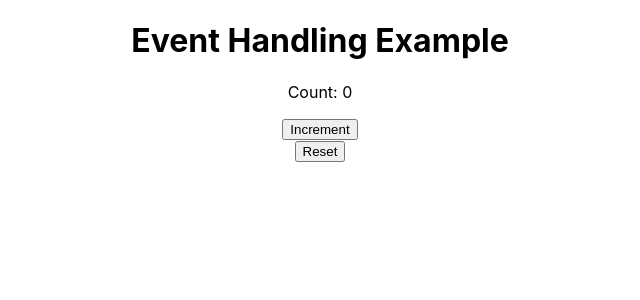
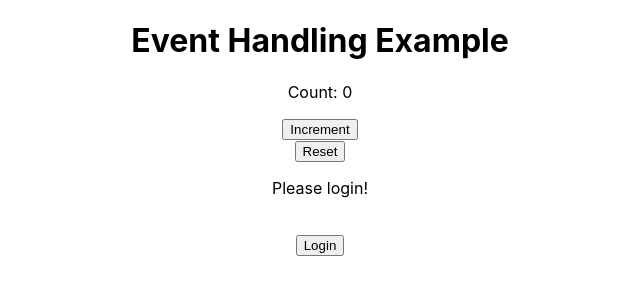
Before and after one commit to jkucaba/ReactJS_fund, a React (Create React App) app: page / in a window 1280 px wide. Shown: the top 300 px of the page, without its empty margins (320-960 px from the left). Built offline with nearby package versions, Linux system fonts and the light colour scheme.

Commit message:
Conditional Rendering

```diff
--- a/src/App.js
+++ b/src/App.js
@@ -10,6 +10,7 @@
 import Employee from './components/Employee';
 import User from './components/User';
 import EventHandling from './components/EventHandling';
+import ConditionalRendering from './components/ConditionalRendering';
 
 function App() {
 
@@ -51,6 +52,8 @@
       /> */}
     <EventHandling/>
 
+
+    <ConditionalRendering/>
     </div>
   );
 }
--- /dev/null
+++ b/src/components/ConditionalRendering.js
@@ -0,0 +1,38 @@
+import { useState } from "react"
+
+const ConditionalRendering = () => {
+
+    let isLogged = false;
+
+    const [isLoggedIn, setIsLoggedIn] = useState(false)
+
+
+    let message;
+    if(isLoggedIn){
+        message =  <p>Welcome, User</p>
+    } else {
+        message =  <p>Please login!</p>
+    }
+
+    function handleLogin(){
+        isLogged = !isLogged
+        setIsLoggedIn(isLogged)
+    }
+
+    return (
+        <div>
+            {
+                isLoggedIn ? <p>Welcome, User</p> : <p>Please login!</p>
+            }
+
+            <br/>
+            {
+                isLoggedIn ? <button onClick={handleLogin}>Logout</button> :  <button onClick={handleLogin}>Login</button>
+            }
+
+        </div>
+    )
+
+}
+
+export default ConditionalRendering
```
